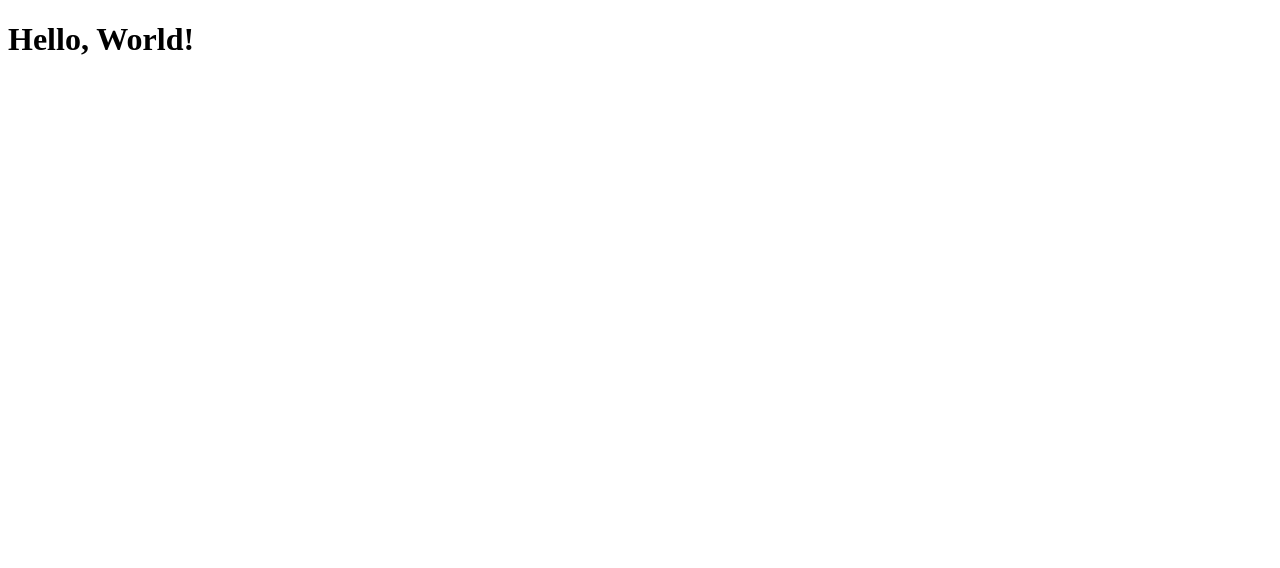
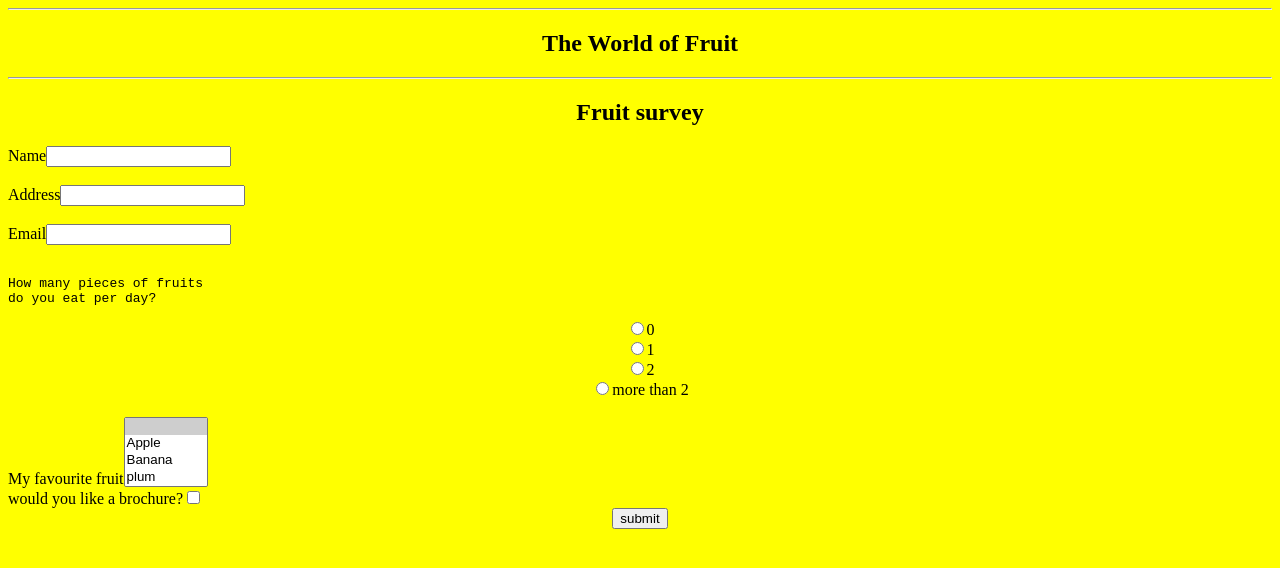
Before and after one commit to Harish-raju-454/htmlproject, a plain HTML site: page index.html in a window 1280 px wide. Drawn offline with Linux system fonts and the light colour scheme.

Commit message:
html file

```diff
--- a/index.html
+++ b/index.html
@@ -1,9 +1,29 @@
-<!DOCTYPE html>
 <html>
-  <head>
-    <title>My Site</title>
-  </head>
-  <body>
-    <h1>Hello, World!</h1>
-  </body>
-</html>
+<body bgcolor="yellow">
+  <center><hr><h2>The World of Fruit</h2><hr></center>
+ <center><h2>Fruit survey</h2></center>
+ <form>
+    Name<input type="text"name="name"/><br>
+    <br>
+    Address<input type="text"name="address"/><br>
+    <br>
+    Email<input type="text"name="Email"/><br>
+    <br>
+    <pre>How many pieces of fruits
+do you eat per day?</pre><center><input type="radio"name="number"value="0">0<br>
+    <input type="radio"name="number"value="1">1<br>
+    <input type="radio"name="number"value="2">2<br>
+    <input type="radio"name="number"value="more than 2">more than 2</center><br>
+    My favourite fruit<select name="select fruit"select size="4">
+      <option selected="selected"value=""></option>
+      <option value="Apple">Apple</option>
+      <option value="Banana">Banana</option>
+      <option value="plum">plum</option>
+      <option value="pomegranate">pomegranate</option>
+    </select><br>
+    would you like a
+ brochure?<input type="checkbox"/><br>
+    <center><input type="submit"value="submit"></center>
+    </form>
+    </body>
+    </html>
```
Also changed, not shown: index.txt (deleted).
